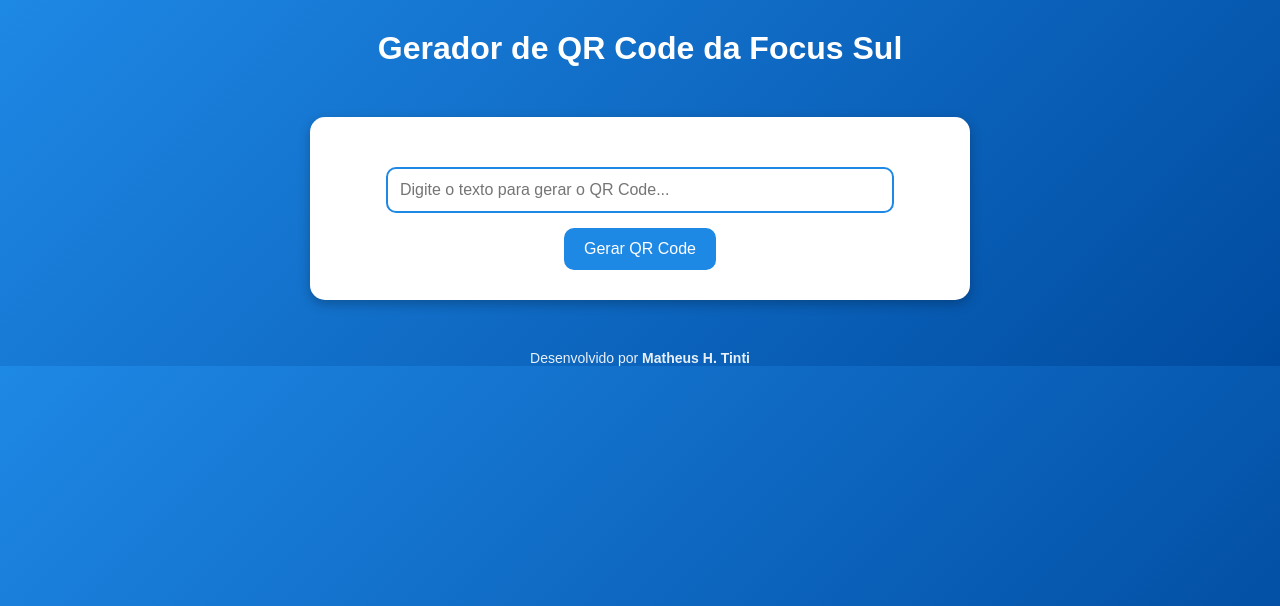
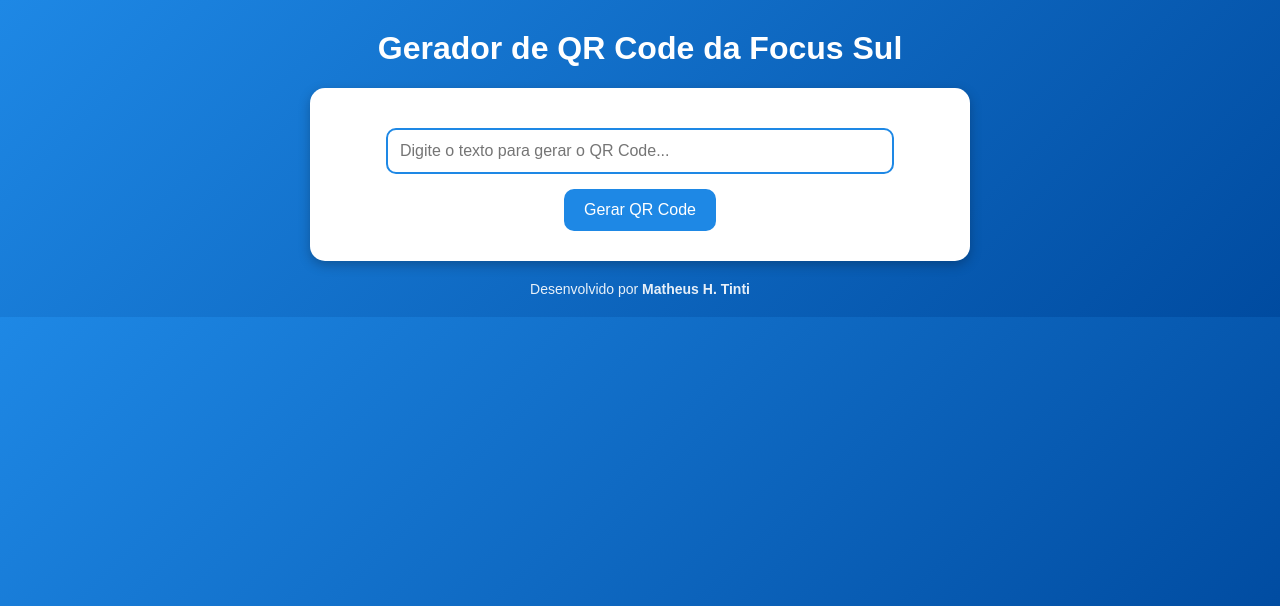
Before and after one commit to MatheusTinti/QrCode-Generator, a Flask app: page / in a window 1280 px wide. Shown: the top 606 px of the page. Run offline with Flask 3, Linux system fonts and the light colour scheme.

Commit message:
modified:   app.py 	modified:   templates/index.html

```diff
--- a/app.py
+++ b/app.py
@@ -12,15 +12,12 @@
     if request.method == "POST":
         texto = request.form["texto"]
 
-        # gera QR
         qr_img = qrcode.make(texto)
 
-        # converte para bytes
         img_buffer = io.BytesIO()
         qr_img.save(img_buffer, format="PNG")
         img_buffer.seek(0)
 
-        # converte para base64
         qr_base64 = base64.b64encode(img_buffer.read()).decode("utf-8")
 
     return render_template("index.html", qr_base64=qr_base64)
--- a/templates/index.html
+++ b/templates/index.html
@@ -16,7 +16,7 @@
 
         .container {
             max-width: 600px;
-            margin: 50px auto;
+            margin: 10px auto;
             background: white;
             padding: 30px;
             border-radius: 15px;
@@ -31,7 +31,7 @@
         }
 
         form {
-            margin-top: 20px;
+            margin-top: 10px;
         }
 
         input[type="text"] {
@@ -72,7 +72,7 @@
         }
 
         footer {
-            margin-top: 40px;
+            margin: 20px;
             font-size: 14px;
             opacity: 0.9;
         }
```
